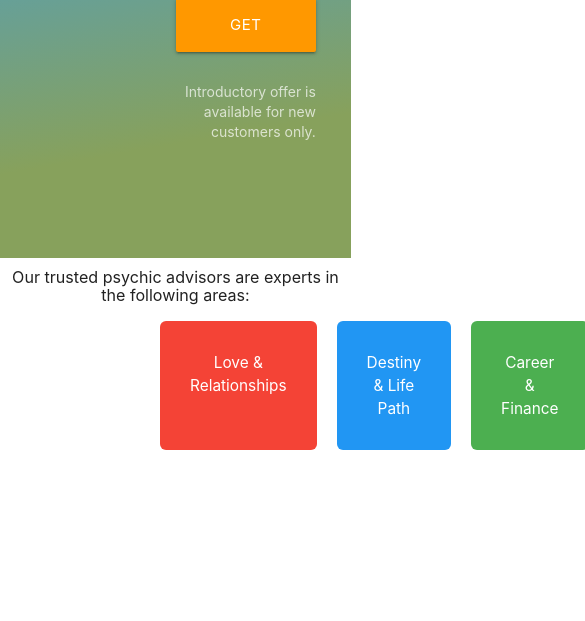
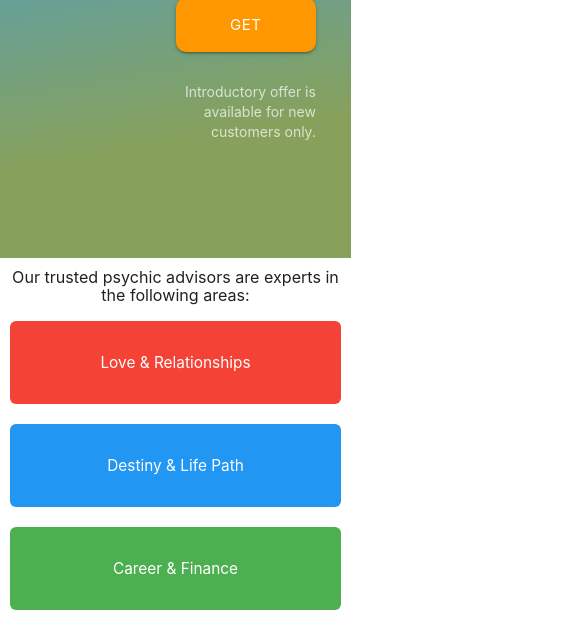
Before and after one commit to anggelicahr/startDesign, a plain HTML site: page index.html in a window 390 px wide. Shown: the part 223-844 px from the top of the page, 585 px wide, since content can reach past the window. Drawn offline with nearby package versions, Linux system fonts and the light colour scheme.

Commit message:
Finalización del header buttons responsive

```diff
--- a/index.html
+++ b/index.html
@@ -49,7 +49,7 @@
             </div>
         </section>
 
-        <article class="header__buttons container">
+        <article class="container">
             <h6 class="center">Our trusted psychic advisors are experts in the following areas:</h6>
             <div class="grid__container">
                 <div class="grid__item red">
--- a/mobile.css
+++ b/mobile.css
@@ -17,3 +17,10 @@
     .nav__logotipo--title--2 {
         margin-left: 0;
     }
+    .btn-large {
+        padding: 0 20px;
+    }
+    .grid__container {
+        grid-template-columns: repeat(1, 1fr);
+        padding: 10px;
+    }
--- a/style.css
+++ b/style.css
@@ -80,7 +80,11 @@ nav {
   margin-top: 30px;
 }
 
-.btn:hover {
+.btn-large {
+  border-radius: 10px;
+}
+
+.btn-large:hover {
   color: #ffa500;
   color: #000000;
 }
```
